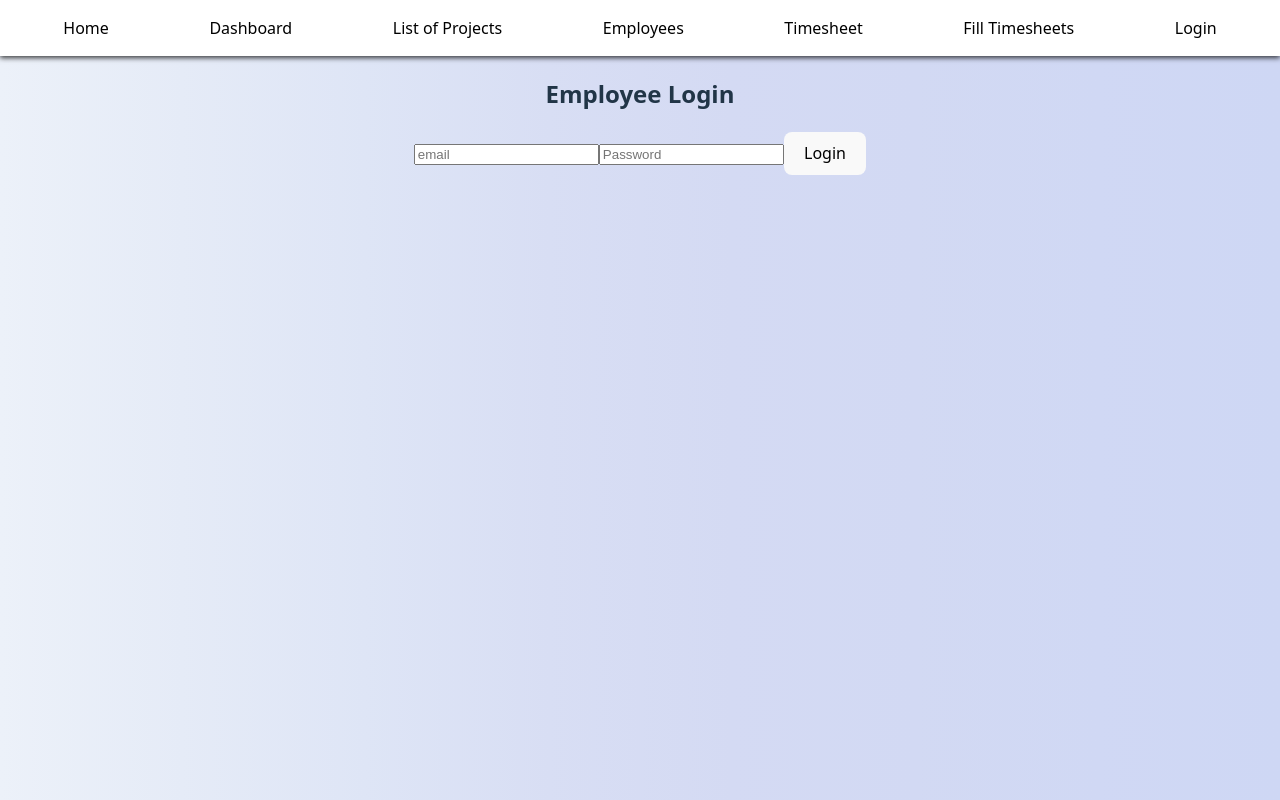
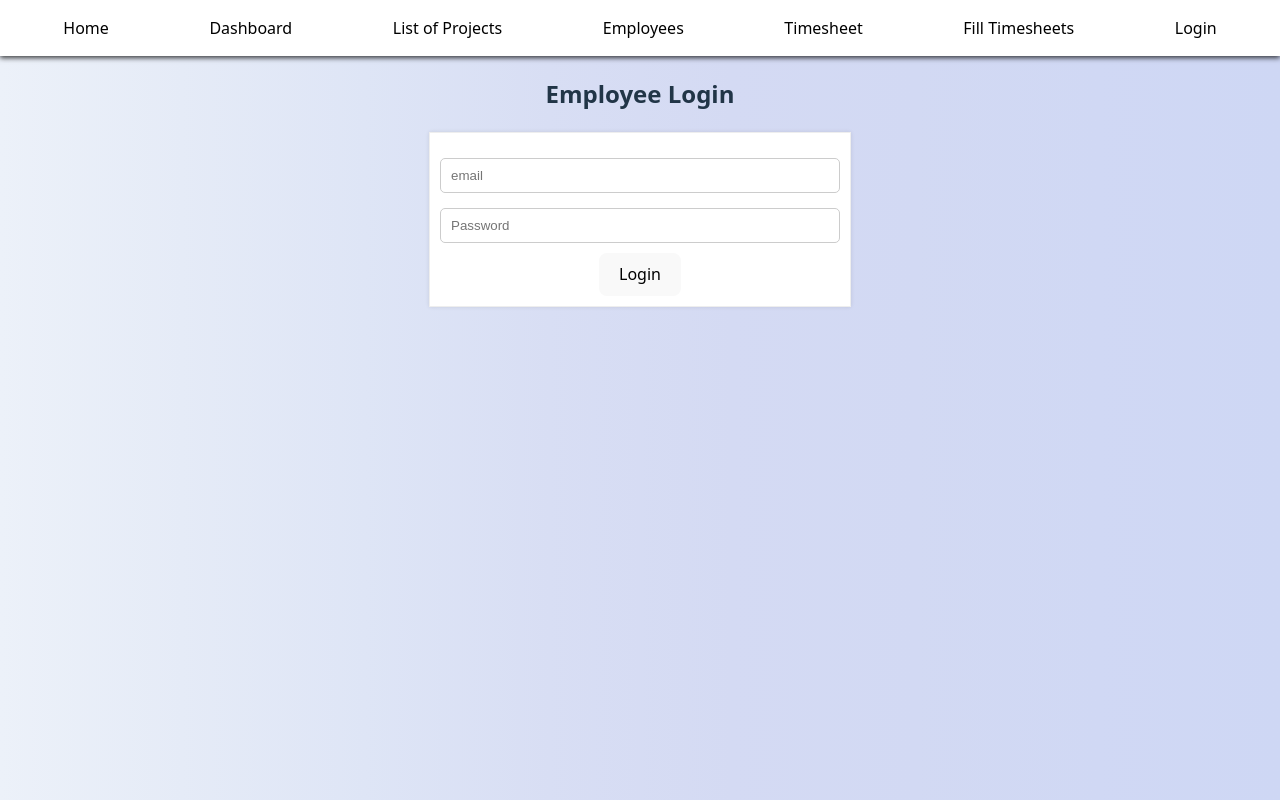
Before and after one commit to Rakeshpotru/timesheets, a React (Vite) app: page /login in a window 1280 px wide. Built offline with nearby package versions, Linux system fonts and the light colour scheme.

Commit message:
commit ui changes

```diff
--- a/src/App.css
+++ b/src/App.css
@@ -1,6 +1,7 @@
 #root {
   max-width: 1280px;
   text-align: center;
+  background: linear-gradient(90deg, #ecf1f9, #e5ebf7, #dee5f6, #d8def4, #d4daf3, #d2d9f3, #d0d8f4, #ced7f4);
 }
 
 .logo {
@@ -148,3 +149,25 @@ th, td {
 th {
   background-color: #b1bfed;
 }
+
+
+.add_employee{
+  background: #fff;
+  padding: 10px;
+  border: 1px solid #eee;
+  box-shadow: 0px 0px 4px 0px rgba(0,0,0,0.1);
+  width: 400px;
+  margin: 0 auto;
+}
+.login_input input{
+  display: block;
+  width: 100%;
+  height: 35px;
+  border: 1px solid #ccc;
+  border-radius: 5px;
+  color: #333;
+  margin-top: 15px;
+  margin-bottom: 10px;
+  padding: 5px 5px 5px 10px;
+  box-sizing: border-box;
+}
--- a/src/components/AddEmployee.jsx
+++ b/src/components/AddEmployee.jsx
@@ -55,7 +55,8 @@ const AddEmployee = () => {
 
   return (
     <div>
-      <h1>Add New Employee</h1>
+      <h2>Add New Employee</h2>
+      <div className='add_employee'>
       <form>
         <label>
           First Name:
@@ -143,6 +144,8 @@ const AddEmployee = () => {
 
       </form>
       {message && <p>{message}</p>}
+      </div>
+
     </div>
   );
 };
--- a/src/components/Login.jsx
+++ b/src/components/Login.jsx
@@ -33,6 +33,7 @@ function Login() {
   return (
     <div>
       <h2>Employee Login</h2>
+      <div className='add_employee login_input'>
       <input
         type="text"
         placeholder="email"
@@ -54,6 +55,7 @@ function Login() {
         </div>
       )}
     </div>
+    </div>
   );
 };
 
```
